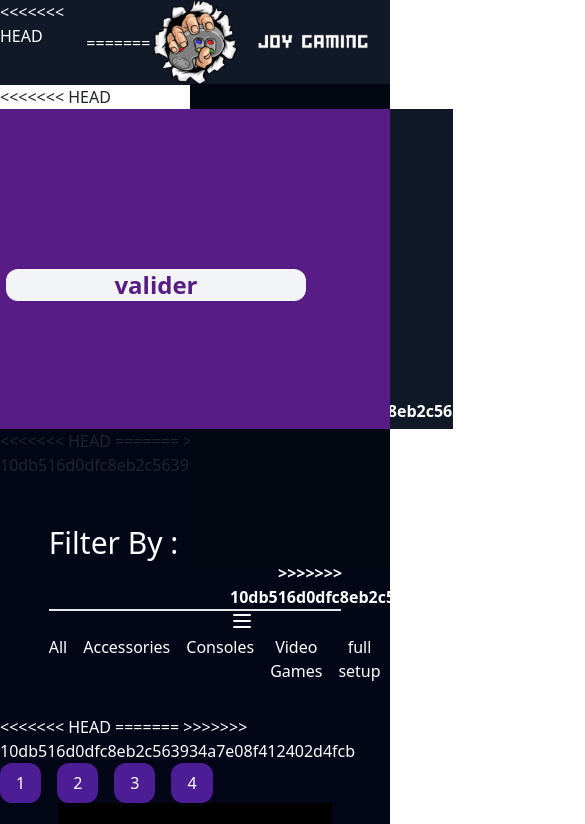
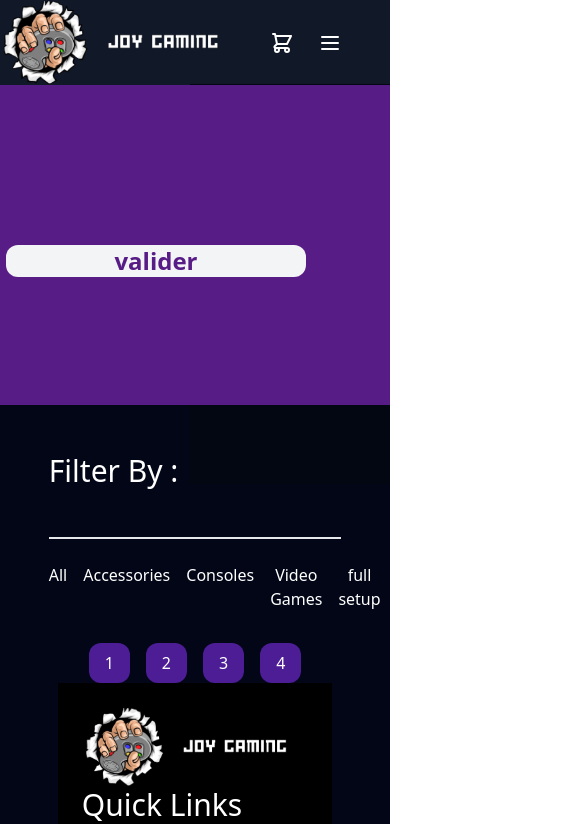
Before and after one commit to zakarialoulida/BRIEF-4-Leader-in-the-gaming-materials-market, a website: page products.html in a window 390 px wide. Shown: the top 824 px of the page, 585 px wide, since content can reach past the window. Drawn offline with nearby package versions, Linux system fonts and the light colour scheme.

Commit message:
final version

```diff
--- a/products.html
+++ b/products.html
@@ -19,41 +19,15 @@
 <body>
     <!-- navbar -->
     <nav class="flex justify-between bg-gray-900 text-white w-full">
-<<<<<<< HEAD
-        <div class="xl:px-11  flex w-full items-center">
-=======
-
         <div class="xl:px-11  flex w-full items-center">
             <a class="text-3xl font-bold font-heading" href="#">
                 <img class="h-[85px] logo" src="imags/logo.png" alt="logo"></a>
             <!-- Nav Links -->
-            <ul class=" md:flex px-10 ml-auto font-semibold font-heading space-x-12 max-md:gap-80 max-md:absolute max-md:right-0 max-md:top-[84px] max-md:bg-gray-950 max-md:h-[400px] max-md:w-[200px]"
-                id="nav-links">
-                <li class="max-md:my-8"><a class="hover:text-gray-200 max-md:ml-[50px] " href="index.html">Home</a></li>
-                <li class="max-md:my-8"><a class="hover:text-gray-200" href="products.html">Products</a></li>
-                <li class="max-md:my-8"><a class="hover:text-gray-200" href="about.html">About</a></li>
-                <li><a class="hover:text-gray-200" href="contact.html">Contact</a></li>
-
-
-        <div class="xl:px-11 py-5 flex w-full items-center">
->>>>>>> 10db516d0dfc8eb2c563934a7e08f412402d4fcb
-            <a class="text-3xl font-bold font-heading" href="#">
-                <img class="h-[85px] logo" src="imags/logo.png" alt="logo"></a>
-            <!-- Nav Links -->
-<<<<<<< HEAD
             <ul class=" md:flex px-10 ml-auto font-semibold font-heading space-x-12 max-md:gap-80 max-md:absolute max-md:right-0 max-md:top-[84px] max-md:bg-gray-950 max-md:h-[400px] max-md:w-[200px]" id="nav-links">
                 <li class="max-md:my-8"><a class="hover:text-gray-200 max-md:ml-[50px] " href="index.html">Home</a></li>
                 <li class="max-md:my-8"><a class="hover:text-gray-200" href="products.html">Products</a></li>
                 <li class="max-md:my-8"><a class="hover:text-gray-200" href="about.html">About</a></li>
                 <li><a class="hover:text-gray-200" href="contact.html">Contact</a></li>
-=======
-            <ul class="hidden md:flex px-10 ml-auto font-semibold font-heading space-x-12">
-                <li><a class="hover:text-gray-200" href="#">Home</a></li>
-                <li><a class="hover:text-gray-200" href="#">Products</a></li>
-                <li><a class="hover:text-gray-200" href="#">About</a></li>
-                <li><a class="hover:text-gray-200" href="#">Contact</a></li>
-
->>>>>>> 10db516d0dfc8eb2c563934a7e08f412402d4fcb
             </ul>
             <!-- Header Icons -->
             <div class="hidden xl:flex items-center space-x-5">
@@ -79,15 +53,11 @@
             <span class="flex absolute -mt-5 ml-4">
             </span>
         </a>
-<<<<<<< HEAD
-        <a class="md:hidden flex items-center cursor-pointer" id="burger-menu">
-=======
 
         <a class="md:hidden flex items-center cursor-pointer" id="burger-menu">
 
         <a class="navbar-burger self-center mr-12 xl:hidden" href="#">
 
->>>>>>> 10db516d0dfc8eb2c563934a7e08f412402d4fcb
             <svg xmlns="http://www.w3.org/2000/svg" class="h-6 w-6 hover:text-gray-200" fill="none" viewBox="0 0 24 24"
                 stroke="currentColor">
                 <path stroke-linecap="round" stroke-linejoin="round" stroke-width="2" d="M4 6h16M4 12h16M4 18h16" />
@@ -95,9 +65,6 @@
         </a>
     </nav>
     <!-- pannier -->
-<<<<<<< HEAD
-    <div class="bg-purple-900 px-3 py-40 overflow-x-hidden overflow-y-auto absolute right-0 w-[400px] text-white flex flex-col h-1"
-=======
 
     <div class="bg-purple-900 px-3 py-40 overflow-x-hidden overflow-y-auto absolute right-0 w-[400px] text-white flex flex-col h-1"
         id="panierlist">
@@ -112,7 +79,6 @@
 
 
     <div class="bg-gray-900 px-20 py-40 overflow-y-auto text-white flex flex-col w-1/ h-1"
->>>>>>> 10db516d0dfc8eb2c563934a7e08f412402d4fcb
         id="panierlist">
 
         <div class="flex flex-col justify-around" class="poductlist1Class " id="poductlist1">
@@ -122,10 +88,6 @@
     <!-- ***************** -->
     <main class="bg-slate-950 flex flex-col items-center ">
 
-<<<<<<< HEAD
-=======
-
->>>>>>> 10db516d0dfc8eb2c563934a7e08f412402d4fcb
         <div class="py-5 flex flex-col w-3/4 border-b-2">
             <h1 class="text-3xl   text-white">Filter By :</h1>
         </div>
@@ -139,11 +101,6 @@
         <section class="text-white md:flex ">
             <section class=" md:mt-12 md:mb-5 md:flex md:flex-col md:items-center ">
                 <div class="w-full flex flex-wrap gap-5 justify-around" id="productsContainer">
-<<<<<<< HEAD
-
-=======
-
->>>>>>> 10db516d0dfc8eb2c563934a7e08f412402d4fcb
                 </div>
                 <div class="flex gap-3" id="paginationdiv">
                     <button class="paginationButton bg-violet-900 px-3 py-2 rounded-xl">1</button>
```
